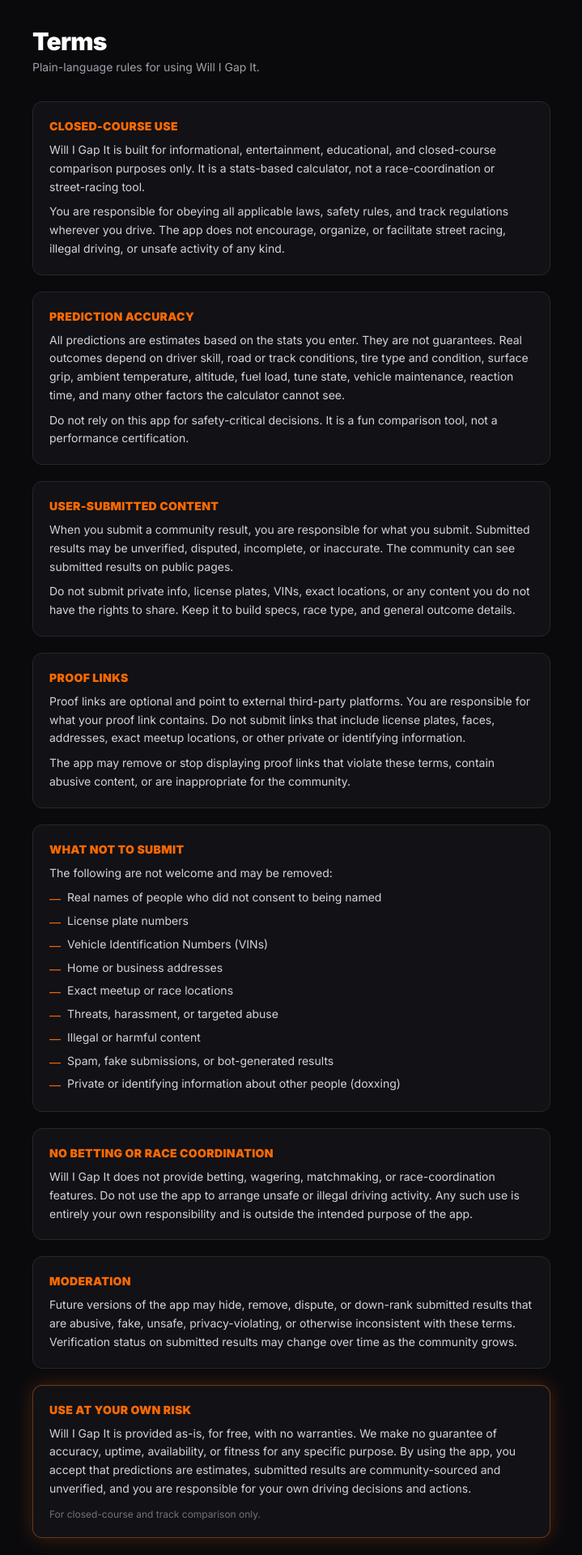
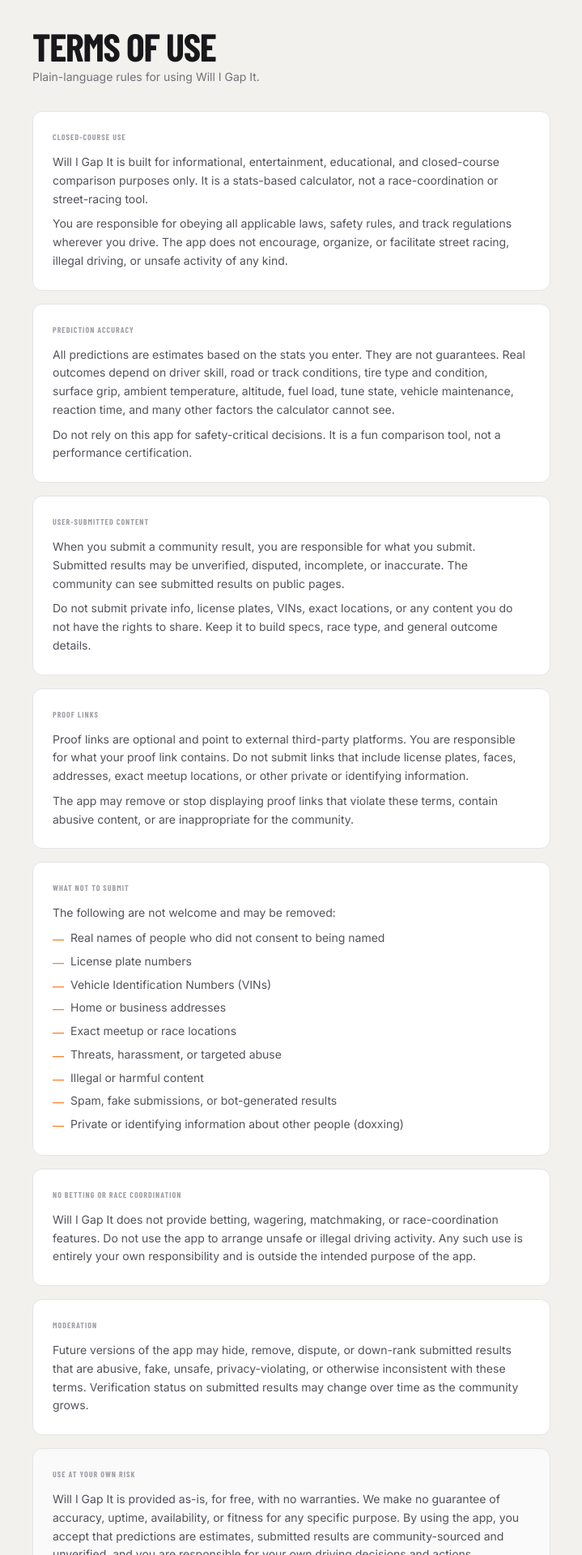
Before and after one commit to gabemuk/will-i-gap-it, a Next.js app: page /terms in a window 1280 px wide. Shown: the part 60-1980 px from the top of the page at 81% size, without its empty margins (280-999 px from the left). Built offline with nearby package versions, Linux system fonts and the light colour scheme; no server answers.

Commit message:
Refine static pages

```diff
--- a/app/contact/page.tsx
+++ b/app/contact/page.tsx
@@ -1,6 +1,5 @@
 import Link from 'next/link';
 import PageShell from '@/components/PageShell';
-import GarageCard from '@/components/GarageCard';
 
 export const metadata = {
   title: 'Contact – Will I Gap It?',
@@ -9,67 +8,71 @@
 
 export default function ContactPage() {
   return (
-    <PageShell maxWidth="max-w-2xl">
+    <PageShell variant="light" maxWidth="max-w-2xl">
+
       <div className="mb-8">
-        <h1 className="text-3xl font-black text-white tracking-tight mb-1">Contact</h1>
-        <p className="text-zinc-400 text-sm">
+        <h1 className="font-display font-bold text-4xl sm:text-5xl uppercase tracking-tight text-zinc-900">
+          Contact
+        </h1>
+        <p className="text-zinc-500 text-sm mt-1">
           Feedback, bugs, privacy concerns, and takedown requests.
         </p>
       </div>
 
-      <div className="space-y-5">
+      <div className="space-y-4">
 
-        <GarageCard>
-          <h2 className="text-sm font-black text-orange-500 uppercase tracking-wide mb-3">
+        <div className="bg-white border border-zinc-200 rounded-xl p-6">
+          <h2 className="font-display text-[10px] font-bold uppercase tracking-widest text-zinc-400 mb-3">
             Get in touch
           </h2>
-          <p className="text-zinc-300 text-sm leading-relaxed">
+          <p className="text-zinc-600 text-sm leading-relaxed">
             For feedback, bugs, privacy concerns, or takedown requests, contact the
             Will I Gap It team.
           </p>
-          <p className="text-zinc-500 text-sm mt-3 italic">
+          <p className="text-zinc-400 text-sm mt-3 italic">
             Contact email coming soon.
           </p>
-        </GarageCard>
+        </div>
 
-        <GarageCard>
-          <h2 className="text-sm font-black text-orange-500 uppercase tracking-wide mb-3">
+        <div className="bg-white border border-zinc-200 rounded-xl p-6">
+          <h2 className="font-display text-[10px] font-bold uppercase tracking-widest text-zinc-400 mb-3">
             Privacy &amp; takedown requests
           </h2>
-          <p className="text-zinc-300 text-sm leading-relaxed">
+          <p className="text-zinc-600 text-sm leading-relaxed">
             If you have a privacy concern or need a result or proof link removed, include the
             share link or result page link if possible so we can find it quickly.
           </p>
-          <p className="text-zinc-300 text-sm leading-relaxed mt-2">
+          <p className="text-zinc-600 text-sm leading-relaxed mt-2">
             Do not send license plates, addresses, phone numbers, or private personal
             information in your message. Just describe what needs to be removed and why.
           </p>
-        </GarageCard>
+        </div>
 
-        <GarageCard>
-          <h2 className="text-sm font-black text-orange-500 uppercase tracking-wide mb-3">
+        <div className="bg-white border border-zinc-200 rounded-xl p-6">
+          <h2 className="font-display text-[10px] font-bold uppercase tracking-widest text-zinc-400 mb-3">
             Bug reports &amp; feedback
           </h2>
-          <p className="text-zinc-300 text-sm leading-relaxed">
+          <p className="text-zinc-600 text-sm leading-relaxed">
             Found something broken or have an idea for the app? We want to hear it.
             Describe what happened and what you expected, and include your browser and
             device if it seems relevant.
           </p>
-        </GarageCard>
+        </div>
 
       </div>
 
-      <div className="mt-10 pt-6 border-t border-zinc-800/60 flex flex-wrap gap-4 justify-center">
-        <Link href="/" className="text-xs text-zinc-500 hover:text-orange-400 transition-colors underline underline-offset-2">
+      <div className="mt-10 pt-6 border-t border-zinc-200 flex flex-wrap gap-4 justify-center">
+        <Link href="/" className="text-xs text-zinc-500 hover:text-[var(--color-accent)] transition-colors underline underline-offset-2">
           Back to Calculator
         </Link>
-        <Link href="/privacy" className="text-xs text-zinc-500 hover:text-orange-400 transition-colors underline underline-offset-2">
+        <Link href="/privacy" className="text-xs text-zinc-500 hover:text-[var(--color-accent)] transition-colors underline underline-offset-2">
           Privacy
         </Link>
-        <Link href="/terms" className="text-xs text-zinc-500 hover:text-orange-400 transition-colors underline underline-offset-2">
+        <Link href="/terms" className="text-xs text-zinc-500 hover:text-[var(--color-accent)] transition-colors underline underline-offset-2">
           Terms
         </Link>
       </div>
+
     </PageShell>
   );
 }
--- a/app/terms/page.tsx
+++ b/app/terms/page.tsx
@@ -1,6 +1,5 @@
 import Link from 'next/link';
 import PageShell from '@/components/PageShell';
-import GarageCard from '@/components/GarageCard';
 
 export const metadata = {
   title: 'Terms – Will I Gap It?',
@@ -10,10 +9,10 @@
 function Section({ title, children }: { title: string; children: React.ReactNode }) {
   return (
     <div>
-      <h2 className="text-sm font-black text-orange-500 uppercase tracking-wide mb-2">
+      <h2 className="font-display text-[10px] font-bold uppercase tracking-widest text-zinc-400 mb-3">
         {title}
       </h2>
-      <div className="text-zinc-300 text-sm leading-relaxed space-y-2">
+      <div className="text-zinc-600 text-sm leading-relaxed space-y-2">
         {children}
       </div>
     </div>
@@ -22,17 +21,20 @@
 
 export default function TermsPage() {
   return (
-    <PageShell maxWidth="max-w-2xl">
+    <PageShell variant="light" maxWidth="max-w-2xl">
+
       <div className="mb-8">
-        <h1 className="text-3xl font-black text-white tracking-tight mb-1">Terms</h1>
-        <p className="text-zinc-400 text-sm">
+        <h1 className="font-display font-bold text-4xl sm:text-5xl uppercase tracking-tight text-zinc-900">
+          Terms of Use
+        </h1>
+        <p className="text-zinc-500 text-sm mt-1">
           Plain-language rules for using Will I Gap It.
         </p>
       </div>
 
-      <div className="space-y-5">
+      <div className="space-y-4">
 
-        <GarageCard>
+        <div className="bg-white border border-zinc-200 rounded-xl p-6">
           <Section title="Closed-course use">
             <p>
               Will I Gap It is built for informational, entertainment, educational, and
@@ -45,9 +47,9 @@
               facilitate street racing, illegal driving, or unsafe activity of any kind.
             </p>
           </Section>
-        </GarageCard>
+        </div>
 
-        <GarageCard>
+        <div className="bg-white border border-zinc-200 rounded-xl p-6">
           <Section title="Prediction accuracy">
             <p>
               All predictions are estimates based on the stats you enter. They are not
@@ -61,9 +63,9 @@
               tool, not a performance certification.
             </p>
           </Section>
-        </GarageCard>
+        </div>
 
-        <GarageCard>
+        <div className="bg-white border border-zinc-200 rounded-xl p-6">
           <Section title="User-submitted content">
             <p>
               When you submit a community result, you are responsible for what you submit.
@@ -76,9 +78,9 @@
               and general outcome details.
             </p>
           </Section>
-        </GarageCard>
+        </div>
 
-        <GarageCard>
+        <div className="bg-white border border-zinc-200 rounded-xl p-6">
           <Section title="Proof links">
             <p>
               Proof links are optional and point to external third-party platforms. You are
@@ -91,9 +93,9 @@
               contain abusive content, or are inappropriate for the community.
             </p>
           </Section>
-        </GarageCard>
+        </div>
 
-        <GarageCard>
+        <div className="bg-white border border-zinc-200 rounded-xl p-6">
           <Section title="What not to submit">
             <p>The following are not welcome and may be removed:</p>
             <ul className="list-none space-y-1 mt-1">
@@ -109,15 +111,15 @@
                 'Private or identifying information about other people (doxxing)',
               ].map((item) => (
                 <li key={item} className="flex items-start gap-2">
-                  <span className="text-orange-500 mt-0.5 shrink-0">—</span>
+                  <span className="text-[var(--color-accent)] mt-0.5 shrink-0">—</span>
                   <span>{item}</span>
                 </li>
               ))}
             </ul>
           </Section>
-        </GarageCard>
+        </div>
 
-        <GarageCard>
+        <div className="bg-white border border-zinc-200 rounded-xl p-6">
           <Section title="No betting or race coordination">
             <p>
               Will I Gap It does not provide betting, wagering, matchmaking, or race-coordination
@@ -126,9 +128,9 @@
               purpose of the app.
             </p>
           </Section>
-        </GarageCard>
+        </div>
 
-        <GarageCard>
+        <div className="bg-white border border-zinc-200 rounded-xl p-6">
           <Section title="Moderation">
             <p>
               Future versions of the app may hide, remove, dispute, or down-rank submitted
@@ -137,9 +139,10 @@
               change over time as the community grows.
             </p>
           </Section>
-        </GarageCard>
+        </div>
 
-        <GarageCard glow>
+        {/* Risk disclaimer — bg-zinc-50 to visually distinguish the most important section */}
+        <div className="bg-zinc-50 border border-zinc-200 rounded-xl p-6">
           <Section title="Use at your own risk">
             <p>
               Will I Gap It is provided as-is, for free, with no warranties. We make no
@@ -148,25 +151,26 @@
               are community-sourced and unverified, and you are responsible for your own
               driving decisions and actions.
             </p>
-            <p className="text-zinc-500 text-xs mt-3">
+            <p className="text-zinc-400 text-xs mt-3">
               For closed-course and track comparison only.
             </p>
           </Section>
-        </GarageCard>
+        </div>
 
       </div>
 
-      <div className="mt-10 pt-6 border-t border-zinc-800/60 flex flex-wrap gap-4 justify-center">
-        <Link href="/" className="text-xs text-zinc-500 hover:text-orange-400 transition-colors underline underline-offset-2">
+      <div className="mt-10 pt-6 border-t border-zinc-200 flex flex-wrap gap-4 justify-center">
+        <Link href="/" className="text-xs text-zinc-500 hover:text-[var(--color-accent)] transition-colors underline underline-offset-2">
           Back to Calculator
         </Link>
-        <Link href="/privacy" className="text-xs text-zinc-500 hover:text-orange-400 transition-colors underline underline-offset-2">
+        <Link href="/privacy" className="text-xs text-zinc-500 hover:text-[var(--color-accent)] transition-colors underline underline-offset-2">
           Privacy
         </Link>
-        <Link href="/contact" className="text-xs text-zinc-500 hover:text-orange-400 transition-colors underline underline-offset-2">
+        <Link href="/contact" className="text-xs text-zinc-500 hover:text-[var(--color-accent)] transition-colors underline underline-offset-2">
           Contact
         </Link>
       </div>
+
     </PageShell>
   );
 }
```
Also changed, not shown: app/privacy/page.tsx (+29 -26 lines).
